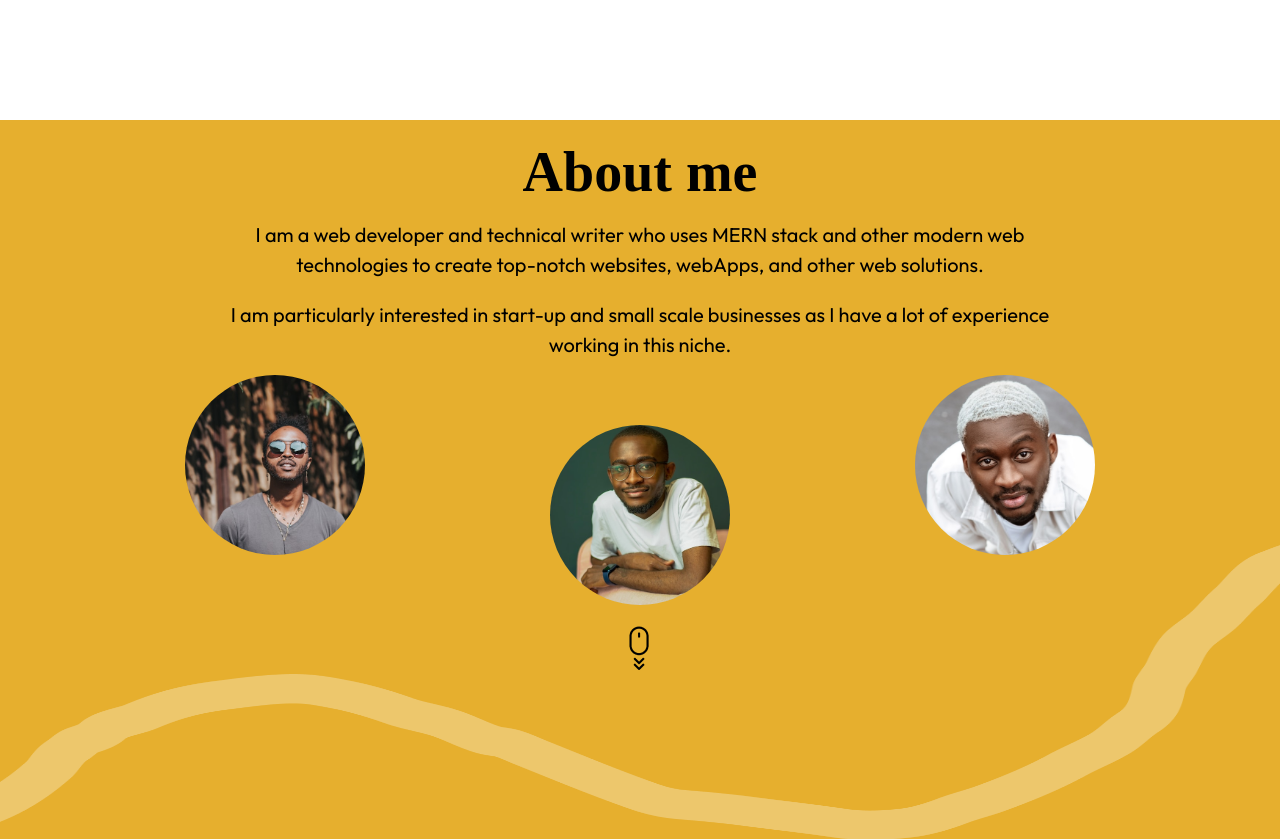
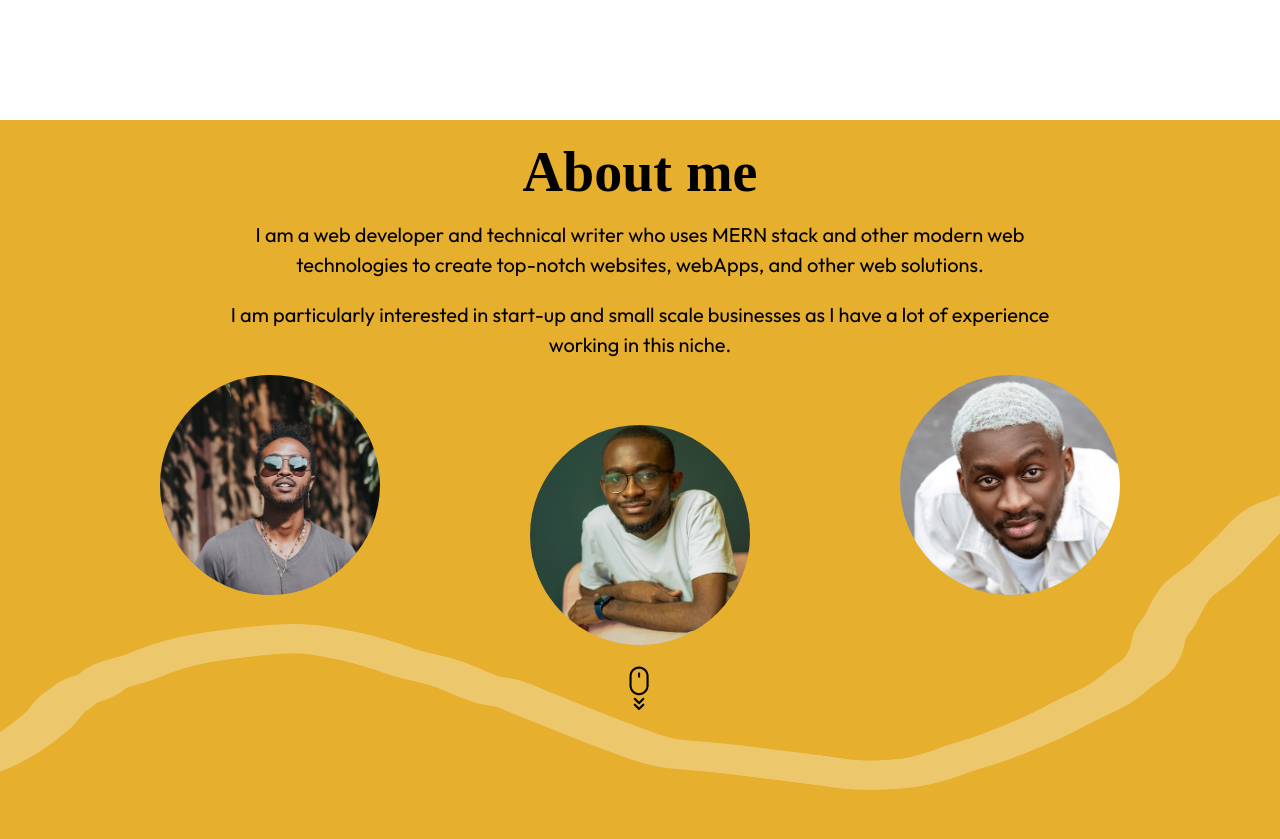
Before and after one commit to Babajide777/the-oyafemi-portfolio, a Next.js app in the folder client/: page / in a window 1280 px wide. Shown: the part 680-1519 px from the top of the page. Built offline with nearby package versions, Linux system fonts and the light colour scheme; a web font is replaced by a local one.

Commit message:
I want to remove all the font-size from the setup branch

```diff
--- a/client/app/Components/about.tsx
+++ b/client/app/Components/about.tsx
@@ -25,15 +25,15 @@ const About = () => {
         paddingTop: { xs: '40px', md: '20px' },
         // Add a pseudo-element for the wavy line:
         '&::after': {
+          display: { xs: 'none', md: 'block' },
           content: '""',
           position: 'absolute',
-          bottom: '100px',
+          bottom: '150px',
           left: '0',
           width: '100%',
           height: '300px', // adjust height as needed
           background: 'url("../../Images/Vector 3.png") no-repeat',
           backgroundSize: '100% 100%'
-          // backgroundAttachment: 'fixed'
         }
       }}
     >
@@ -76,15 +76,16 @@ const About = () => {
         `,
             md: `'a c b'`
           },
-          justifyContent: 'space-evenly',
+          justifyContent: 'center',
+          columnGap: { md: '150px' },
           width: '100%',
           maxWidth: '100%'
         }}
       >
         <Box
           sx={{
-            width: { xs: '110px', sm: '150px', md: '180px' }, // Adjusts size by breakpoint
-            height: { xs: '110px', sm: '150px', md: '180px' },
+            width: { xs: '110px', sm: '150px', md: '220px' }, // Adjusts size by breakpoint
+            height: { xs: '110px', sm: '150px', md: '220px' },
             gridArea: 'a',
             borderRadius: '50%',
             marginLeft: { xs: '50px', md: '0' },
@@ -104,8 +105,8 @@ const About = () => {
         </Box>
         <Box
           sx={{
-            width: { xs: '110px', sm: '150px', md: '180px' }, // Adjusts size by breakpoint
-            height: { xs: '110px', sm: '150px', md: '180px' },
+            width: { xs: '110px', sm: '150px', md: '220px' }, // Adjusts size by breakpoint
+            height: { xs: '110px', sm: '150px', md: '220px' },
             gridArea: 'c',
             borderRadius: '50%',
             marginTop: { md: '30px' }
@@ -124,8 +125,8 @@ const About = () => {
         </Box>
         <Box
           sx={{
-            width: { xs: '110px', sm: '150px', md: '180px' }, // Adjusts size by breakpoint
-            height: { xs: '110px', sm: '150px', md: '180px' },
+            width: { xs: '110px', sm: '150px', md: '220px' }, // Adjusts size by breakpoint
+            height: { xs: '110px', sm: '150px', md: '220px' },
             gridArea: 'b',
             borderRadius: '50%',
             marginLeft: { xs: '-50px', md: '0' },
```
